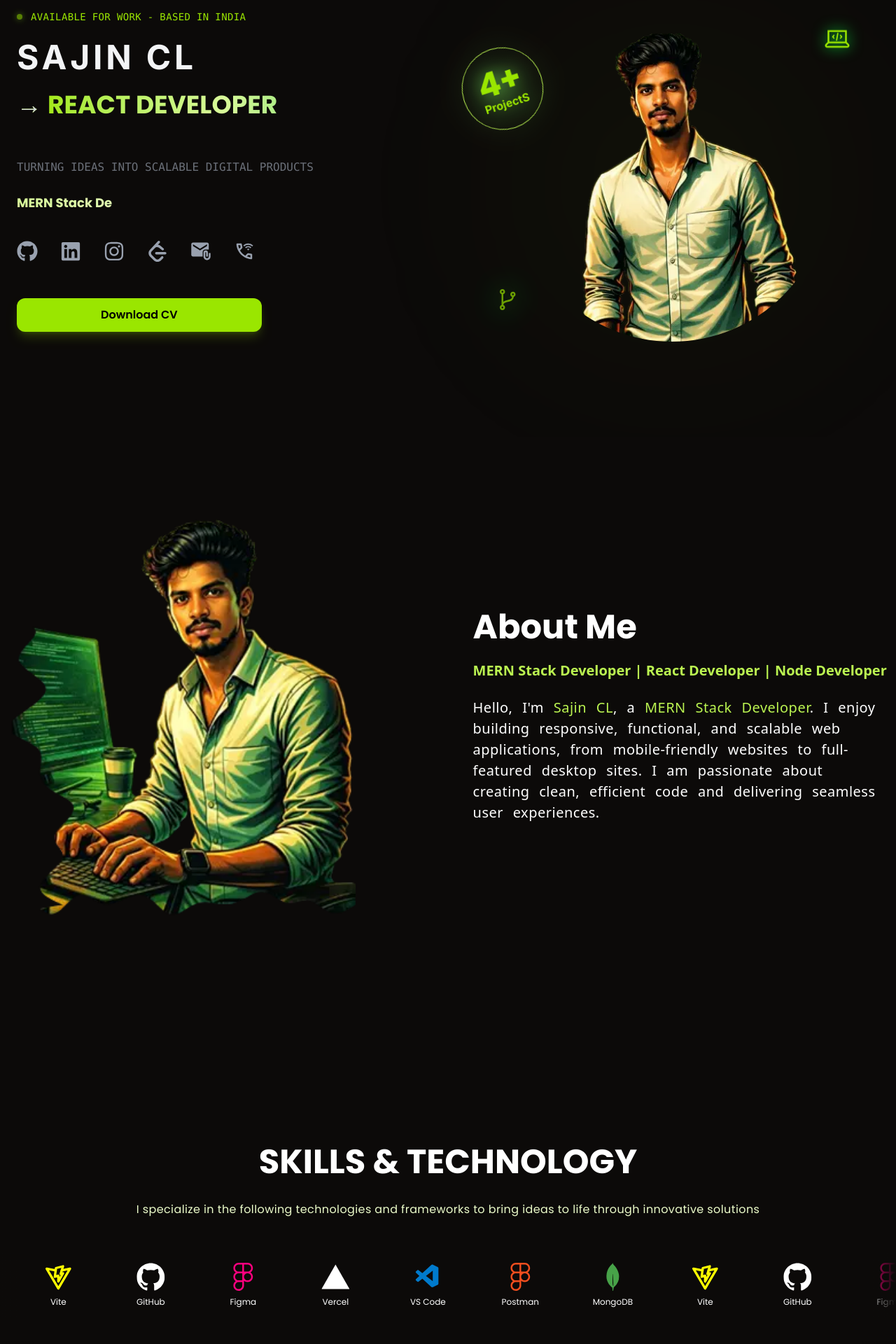
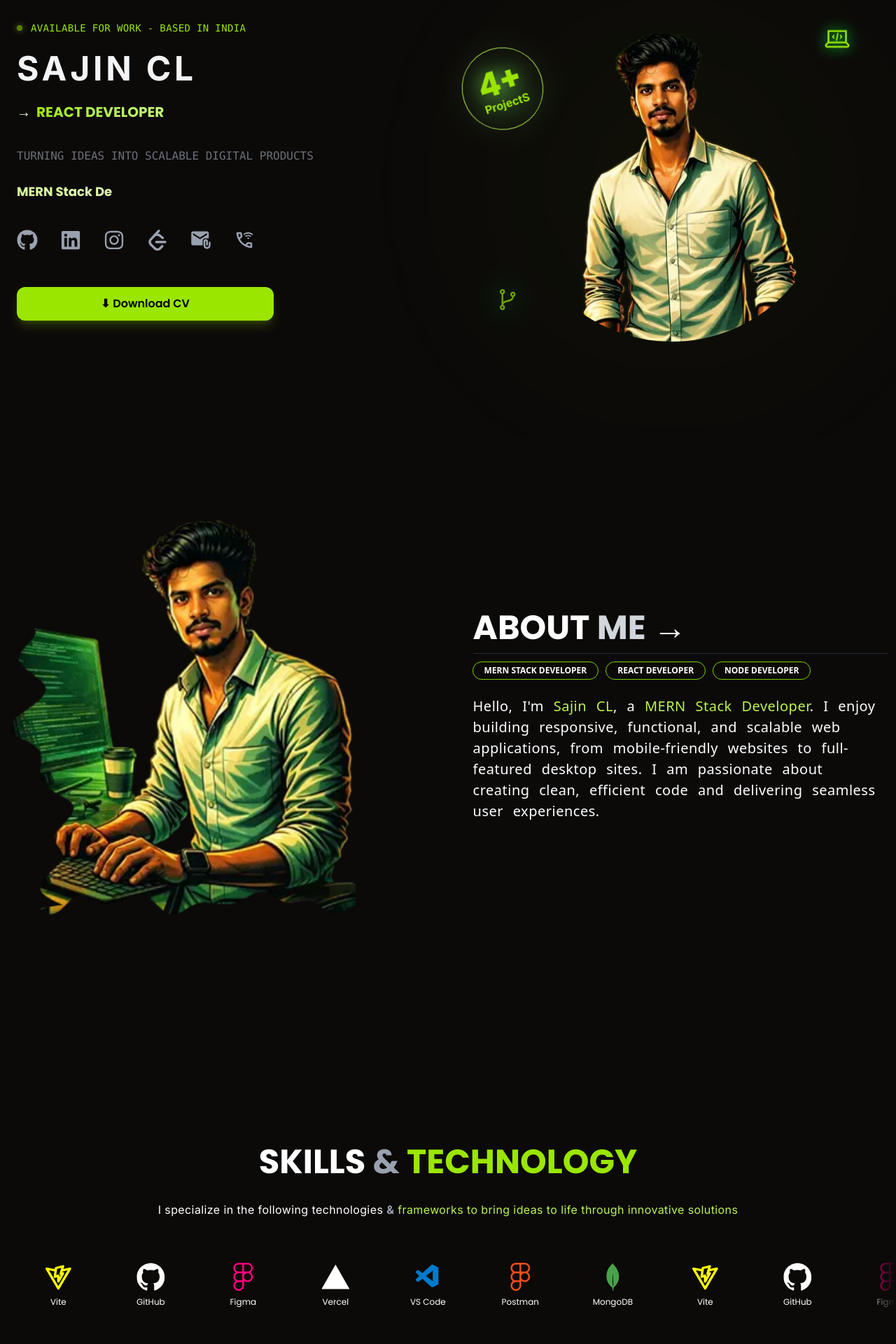
Before and after one commit to sajin-cl/Sajin-Porfolio, a React (Vite) app in the folder Sajin_Portfolio/: page / in a window 1280 px wide. Shown: the part 240-2160 px from the top of the page at 70% size. Built offline with nearby package versions, Linux system fonts and the light colour scheme.

Commit message:
ui updation

```diff
--- a/Sajin_Portfolio/src/components/Header.jsx
+++ b/Sajin_Portfolio/src/components/Header.jsx
@@ -35,7 +35,7 @@ const Header = () => {
             className="bg-lime-400 font-semibold  px-5 py-2 inline-block transform skew-x-[-20deg] hover:bg-lime-300 transition"
           >
             <span className="block skew-x-[20deg] text-xs  -tracking-tight">
-              HIRE ME
+              HIRE ME ↗
             </span>
           </a>
         </div>
--- a/Sajin_Portfolio/src/config/data.js
+++ b/Sajin_Portfolio/src/config/data.js
@@ -25,7 +25,7 @@ export const socialLinks = [
     href: "https://mail.google.com/mail/?view=cm&fs=1&to=sajincl222@gmail.com&su=Hiring%20Inquiry&body=Hi%20Sajin,%0A%0AI%20would%20like%20to%20discuss%20a%20job%20opportunity%20with%20you.",
     name: 'sajincl222@gmail.com'
   },
-  { icon: MdOutlineWifiCalling3, href: "tel:+918056825814", name: 'call me' }
+  { icon: MdOutlineWifiCalling3, href: "tel:+918056825814", name: '+91 8056 8258 14' }
 ];
 
 export const skillsData = {
--- a/Sajin_Portfolio/src/sections/About.jsx
+++ b/Sajin_Portfolio/src/sections/About.jsx
@@ -19,21 +19,29 @@ const About = () => {
         {/* Right side content */}
         <div className="w-full lg:w-1/2 text-center md:text-left p-3 relative">
           <motion.h1
-            className="h1 text-white py-3 text-center lg:text-left"
+            className="h1 text-white py-3 text-center lg:text-left border-b border-gray-800"
             initial={{ x: -50, opacity: 0 }}
             whileInView={{ x: 0, opacity: 1, transition: { duration: 0.5 } }}
             viewport={{ once: true }}
           >
-            About Me
+            ABOUT <span className="text-gray-300">ME</span> →
           </motion.h1>
 
           <motion.h2
-            className="text-xl font-semibold text-lime-300 py-3 font-sans text-center lg:text-left"
+            className="text-sm font-semibold text-white py-3 font-sans text-center lg:text-left flex items-center lg:justify-normal justify-center gap-3"
             initial={{ x: 50, opacity: 0 }}
             whileInView={{ x: 0, opacity: 1, transition: { duration: 0.5 } }}
             viewport={{ once: true }}
           >
-            MERN Stack Developer | React Developer | Node Developer
+            <span
+              className="text-white rounded-full px-4 py-1 text-xs outline outline-lime-500 hover:bg-lime-400 hover:text-black cursor-pointer"
+            >MERN STACK DEVELOPER </span>
+            <span
+              className="text-white rounded-full px-4 py-1 text-xs outline outline-lime-500 hover:bg-lime-400 hover:text-black cursor-pointer"
+            >REACT DEVELOPER </span>
+            <span
+              className="text-white rounded-full px-4 py-1 text-xs outline outline-lime-500 hover:bg-lime-400 hover:text-black cursor-pointer"
+            >NODE DEVELOPER </span>
           </motion.h2>
 
           <motion.p
--- a/Sajin_Portfolio/src/sections/Hero.jsx
+++ b/Sajin_Portfolio/src/sections/Hero.jsx
@@ -59,7 +59,7 @@ const Hero = () => {
 
         {/* LEFT SIDE: Text & Social Content */}
         <div className="w-full lg:w-1/2 space-y-6 text-center lg:text-left">
-          <h1 className="justify-center md:justify-normal text-sm text-lime-400 tracking-wide flex items-center gap-3 font-mono">
+          <h1 className="justify-center lg:justify-normal text-sm text-lime-400 tracking-wide flex items-center gap-3 font-mono">
             <span
               className="inline-block w-2 h-2 bg-lime-400 rounded-full animate-pulse shadow-[0_0_8px_#84cc16] [animation-duration:0.7s]"
             >
@@ -69,9 +69,9 @@ const Hero = () => {
 
             <h2 className="text-gray-100 text-5xl font-bold tracking-widest font-inter">SAJIN CL</h2>
 
-          <div className="min-h-10 md:min-h-18">
-            <h2 className="flex items-center gap-2 text-3xl md:text-4xl font-bold bg-linear-to-r from-lime-400 via-lime-200 to-green-500 bg-clip-text text-transparent">
-              <span className="inline-block text-gray-300">→</span>
+          <div className="min-h-10">
+            <h2 className="flex items-center justify-center lg:justify-normal gap-2 text-xl  font-bold bg-linear-to-r from-lime-400 via-lime-200 to-green-500 bg-clip-text text-transparent">
+              <span className="hidden lg:block text-gray-300">→</span>
               <Typewriter
                 options={{
                   strings: ["MERN STACK DEVELOPER", "REACT DEVELOPER", "NODE DEVELOPER"],
@@ -137,7 +137,7 @@ const Hero = () => {
               onClick={() => toast.success("CV Downloaded!")}
               className="whitespace-nowrap px-20 md:px-30 py-3 rounded-xl bg-lime-400 text-black font-semibold hover:bg-lime-300 transition-all duration-300 shadow-lg shadow-lime-400/20 hover:scale-105 active:scale-95"
             >
-              Download CV
+              ⬇ Download CV
             </motion.a>
           </div>
         </div>
--- a/Sajin_Portfolio/src/sections/Projects.jsx
+++ b/Sajin_Portfolio/src/sections/Projects.jsx
@@ -34,7 +34,7 @@ const Projects = () => {
           PROJECTS
         </motion.h1>
 
-        <div className="text-lime-500 text-center mb-0 text-sm">
+        <div className="text-lime-300 text-center mb-0 text-sm">
           <Typewriter
             options={{
               strings: ["A collection of things I've built, tested, and improved along the way"],
--- a/Sajin_Portfolio/src/sections/Skills.jsx
+++ b/Sajin_Portfolio/src/sections/Skills.jsx
@@ -12,16 +12,18 @@ const Skills = () => {
           viewport={{ once: true }}
           className="text-4xl md:text-5xl font-bold text-white text-center"
         >
-          SKILLS & TECHNOLOGY
+          SKILLS <span className="text-gray-400"> &</span> <span className="text-lime-400">TECHNOLOGY</span>
         </motion.h1>
 
         <motion.p
-          className="text-lime-100 text-center px-2 mb-4 tracking-wide"
+          className="text-gray-400 text-center px-2 mb-4 tracking-wide font-inter"
           initial={{ x: 20, opacity: 0 }}
           whileInView={{ x: 0, opacity: 1, transition: { duration: 0.6 } }}
           viewport={{ once: true }}
         >
-          I specialize in the following technologies and frameworks to bring ideas to life through innovative solutions
+          <span className="text-white">I specialize in the following technologies </span>
+          <span className="font-bold">&</span>
+          <span className="text-lime-300"> frameworks to bring ideas to life through innovative solutions</span>
         </motion.p>
 
         <ScrollRow items={skillsData.tools} reverse={false} duration={15} />
```
